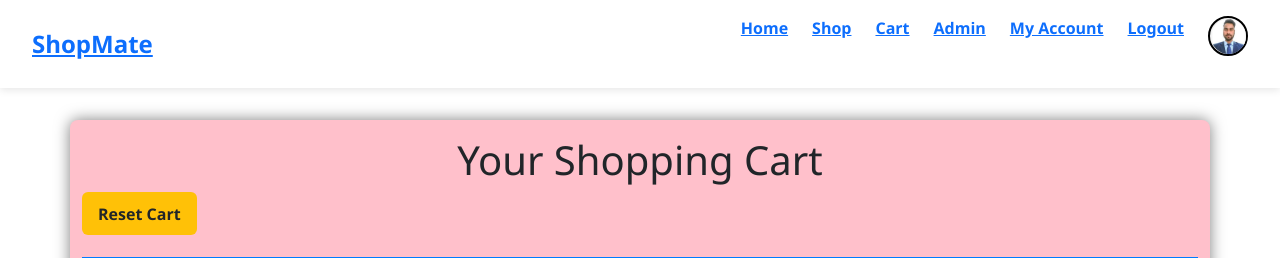
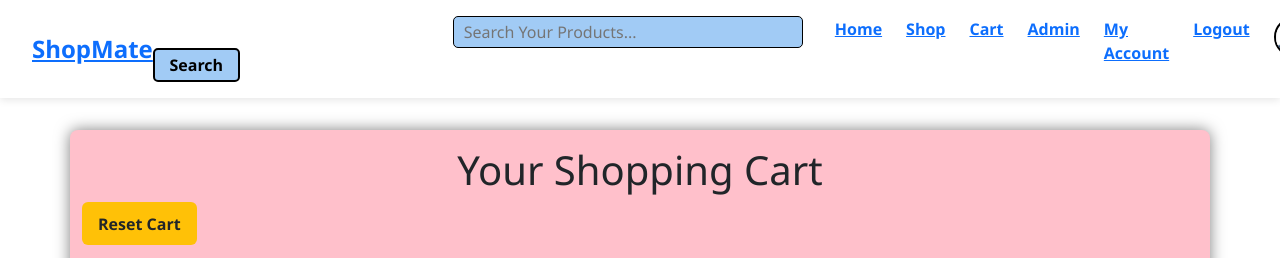
Before and after one commit to harshuthakur9731/ecommerce, a Django app: page /cart in a window 1280 px wide; the page is wider, and only the part inside the window is pictured. Shown: the top 258 px of that part. Run offline with Django 4.2, Linux system fonts and the light colour scheme; a user stored in the database is signed in; data comes from the database, SQL or seed files in the repository; both versions use the stored data as it was after the commit; some web fonts are replaced.

Commit message:
search functionality

```diff
--- a/ecommstore/models.py
+++ b/ecommstore/models.py
@@ -7,6 +7,7 @@ class Product(models.Model):
     product_code = models.CharField(max_length=12,primary_key=True)
     name = models.CharField(max_length=200)
     description = models.TextField()
+    category = models.CharField(max_length=30)
     image = models.ImageField(upload_to = 'static', blank=True, null=True)
     price = models.DecimalField(max_digits=12,decimal_places=2)
     stock = models.IntegerField()
--- a/ecommstore/templates/base.html
+++ b/ecommstore/templates/base.html
@@ -88,6 +88,7 @@
             max-width: 1200px;
             margin: 0 auto 2rem auto;
             background-color: #6cec77;
+            padding-bottom:20px;
 
         }
 
@@ -150,6 +151,30 @@
         .btn-add-cart:hover {
             background-color: #0056b3;
         }
+        .search_btn{
+            background-color: #a1cbf5;
+            padding: 3px;
+            width: 87px;
+            border-radius: 5px;
+            cursor: pointer;
+            font-size: ;
+            font-weight: 600;
+            border: 2px solid black;
+            transition: background-color 0.3s ease;
+
+        }
+        .search_input{
+            background-color: #a1cbf5;
+            border-radius: 5px;
+            padding: 3px;
+            width: 350px;
+            margin-left: 300px;
+
+            font-weight: 400;
+            padding-left: 10px;
+            border: 1px solid black;
+
+        }
 
         /* Footer */
         footer {
@@ -211,6 +236,12 @@
         <div class="logo">
             <a href="{% url 'home' %}">ShopMate</a>
         </div>
+        <div class="search_bar">
+            <form method="GET" action="{% url 'search_products' %}">
+                <input class="search_input" type="text" name="q" value="{{query}}" placeholder="Search Your Products...">
+                <button class="search_btn" >Search</button>
+            </form>
+        </div>
         <div id="main">
             <ul>
                 <li><a href="{% url 'home' %}">Home</a></li>
@@ -237,6 +268,7 @@
 
         <main>
            {% block content %}
+           {% block crousl %}
                 <section class="carousel" style="margin-bottom:40px;">
                     <div id="carouselExample" class="carousel slide" data-bs-ride="carousel">
                     <div class="carousel-inner">
@@ -256,6 +288,7 @@
                     </button>
                     </div>
                 </section>
+            {% endblock %}
             <section>
                 <div class="products">
                     <!-- Example Product Card -->
--- /dev/null
+++ b/ecommstore/templates/ecommstore/templates/shop.html
@@ -0,0 +1,4 @@
+{% extends 'base.html' %}
+{% csrf_token %}
+<!-- {% block content %}
+{% endblock %} -->
--- a/ecommstore/urls.py
+++ b/ecommstore/urls.py
@@ -11,7 +11,8 @@ urlpatterns = [
 
     path('',views.home,name="home"),
     path('signup',views.signup,name="signup"),
-    path('shop',views.home,name="shop"),
+    path('shop',views.shop,name="shop"),
+    path('search_products',views.search_products,name="search_products"),
     path('cart',views.cart,name="cart"),
     path('resetCart',views.resetcart,name="resetCart"),
     path('addToCartAct/<slug:PCode>',views.addToCartAct,name="addToCartAct"),
--- a/ecommstore/views.py
+++ b/ecommstore/views.py
@@ -5,6 +5,7 @@ from django.contrib.auth.models import User
 from django.contrib import messages
 from django.utils import timezone
 from datetime import timedelta
+from django.db.models import Q
 
 # Create your views here.
 
@@ -40,7 +41,16 @@ def signup(request):
     return redirect('login')
 
 def shop(request):
-    return render(request,'ecommstore/templates/base.html')
+    userprofile = UserProfile.objects.filter(user=request.user)
+    profilepicture = ''
+    if len(userprofile) > 0:
+        profilepicture = userprofile[0].profile_picture
+    images = [
+        '/static/fashion25.png',
+        '/static/fashiongirl.png',
+        '/static/fashion10.png',
+    ]
+    return render(request,'ecommstore/templates/shop.html',{'profilepicture':profilepicture})
 
 def account(request):
     userprofile = UserProfile.objects.filter(user=request.user)
@@ -257,3 +267,16 @@ def vieworder(request,orderid):
         profilepicture = userprofile[0].profile_picture
 
     return render(request,'ecommstore/templates/orderdetails.html',{"order":order[0],"order_items":finalorderitems.items(),"orderamount":orderamount,"cancel_allowed":cancel_allowed,"profilepicture":profilepicture})
+
+def search_products(request):
+    query = request.GET.get('q')
+    result = []
+    if query:
+        results = Product.objects.filter(
+            Q(name__icontains=query)|
+            Q(description__icontains=query)|
+            Q(category__icontains=query)|
+            Q(desc1__icontains=query)
+        ).distinct()
+
+    return render(request,'ecommstore/templates/base.html',{'products':results,'query':query})
```
Also changed, not shown: ecommstore/templates/ecommstore/templates/base.html (+33 -0 lines), db.sqlite3, ecommstore/migrations/0017_product_category_alter_order_status.py (added). Lines whose indentation alone changed are shown as unchanged.
